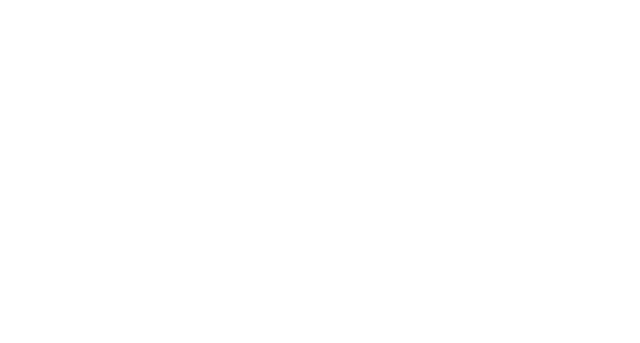
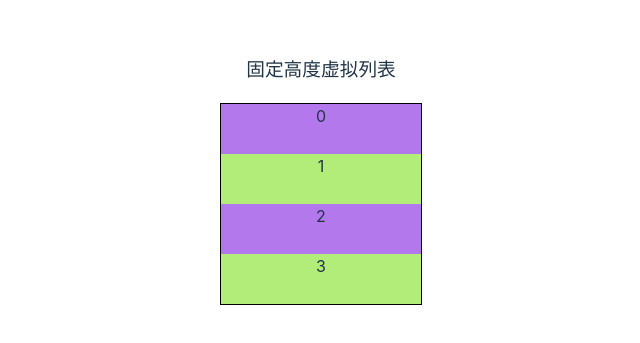
Before and after one commit to HduSy/my-vite-app, a Vue app: page /#/virtual-list in a window 1280 px wide. Before the commit this address had no page. Shown: the part 229-572 px from the top of the page, without its empty margins (319-959 px from the left). Built offline with nearby package versions, Linux system fonts and the light colour scheme.

Commit message:
feat: 虚拟列表

```diff
--- a/src/components/HelloWorld.vue
+++ b/src/components/HelloWorld.vue
@@ -27,7 +27,10 @@ document.addEventListener('visibilitychange', (event) => {
   </div>
   <h3>动画示例目录</h3>
   <div class="dir">
+    <!-- other -->
     <router-link to="/video">Video</router-link>
+    <router-link to="/virtual-list">虚拟列表</router-link>
+    <!-- animation -->
     <router-link to="/pixi-spine-demo">Pixi Spine Animation</router-link>
     <router-link to="/spine-player-demo">Spine Player</router-link>
     <router-link to="/svga-demo">SVGA</router-link>
--- /dev/null
+++ b/src/components/VirtualScroll/components/FixedHeightListComp.vue
@@ -0,0 +1,91 @@
+<script setup lang="ts">
+import { StyleValue, computed, defineProps, onMounted, onUnmounted, ref } from 'vue';
+
+import { throttle } from '@utils';
+
+const props = defineProps({
+  width: Number,
+  height: Number,
+  itemHeight: Number,
+  listData: Array<number>
+})
+
+const containerRef = ref<HTMLDivElement>()
+const currentScollTop = ref(0)
+const visiableData = ref<Array<number>>([])
+
+const {width = 200, height = 200, itemHeight = 25, listData = []} = props
+
+// 外部容器高度
+const containerStyle: StyleValue = {
+  position: 'relative',
+  width: `${width}px`,
+  height: `${height}px`,
+  overflow: 'auto',
+}
+
+// listData所有元素撑起盒子的实际高度
+const contentStyle: StyleValue = {
+  width: '100%',
+  height: `${itemHeight * listData?.length}px`
+}
+
+const itemStyle = computed((index: number):StyleValue => ({
+  position: 'absolute',
+  width: '100%',
+  height: `${itemHeight}px`,
+  top: itemHeight * index,
+  backgroundColor: index % 2 === 0 ? `#b478ed`:`#b1ed78`
+}))
+
+const styles = ref<Array<StyleValue>>()
+
+const updateVisiableItems = () => {
+  const visiableIndex = Math.floor(currentScollTop.value/ itemHeight) // 可视区开始索引
+  const startIndex = Math.max(0, visiableIndex - 5) // 上缓冲区
+  const visiableSize = Math.ceil(height/itemHeight) // 可视区item数
+  const endIndex = Math.min(listData.length, startIndex + visiableSize + 10) // 下缓冲区
+  visiableData.value = listData.slice(startIndex, endIndex)
+  // 动态计算item style.top
+  const arr = [] as any
+  for(let i = startIndex; i <= endIndex; i++) {
+    arr.push({
+      position: 'absolute',
+      width: '100%',
+      height: `${itemHeight}px`,
+      top: `${itemHeight * i}px`,
+      backgroundColor: i % 2 === 0 ? `#b478ed`:`#b1ed78`
+    })
+  }
+  styles.value = arr
+}
+// scroll事件节流，频繁触发，回调函数每100s内只执行一次
+const containerScrollTop = throttle(() => {
+  currentScollTop.value = containerRef.value?.scrollTop || containerRef.value?.scrollTop || 0
+  updateVisiableItems()
+}, 100)
+
+
+
+onMounted(() => {
+  updateVisiableItems()
+  containerRef.value?.addEventListener('scroll', containerScrollTop, false)
+})
+onUnmounted(() => {
+  containerRef.value?.removeEventListener('scroll', containerScrollTop, false)
+})
+</script>
+
+<template>
+  <div ref="containerRef" :style="containerStyle">
+    <div :style="contentStyle">
+      <div v-for="(item, index) in visiableData" :style="styles[index]">
+        {{ item }}
+      </div>
+    </div>
+  </div>
+</template>
+
+<style scoped lang="scss">
+
+</style>
--- /dev/null
+++ b/src/components/VirtualScroll/index.vue
@@ -0,0 +1,28 @@
+<script lang="ts">
+import { defineComponent } from 'vue';
+import FixedHeightListComp from './components/FixedHeightListComp.vue';
+
+export default defineComponent({
+  components: { FixedHeightListComp },
+  setup(props, context) {
+    const listData = [...new Array(10000).keys()]
+    return {
+      listData
+    }
+  }
+})
+
+</script>
+
+<template>
+  <div>
+    <h3>固定高度虚拟列表</h3>
+    <FixedHeightListComp class="list" :width="200" :height="200" :item-height="50" :list-data="listData" />
+  </div>
+</template>
+
+<style scoped lang="scss">
+.list {
+  border: 1px solid black;
+}
+</style>
--- a/src/router/index.ts
+++ b/src/router/index.ts
@@ -1,26 +1,36 @@
 
 import { createRouter, createWebHashHistory } from 'vue-router'
+// index
 const HelloWorld = () => import('../components/HelloWorld.vue')
+// other
 const Video  = () => import('../components/VideoItem.vue')
 const CSSModule = () => import('../components/CSSModule.vue')
+const VirtualScroll  = () => import('../components/VirtualScroll/index.vue')
+
+// animation
 const PixiSpineAnime = () => import('../components/PixiSpineAnime.vue')
 const SpinePlayerAnime = () => import('../components/SpinePlayerAnime.vue')
 const SVGAAnime = ()=>import('../components/SVGAAnime.vue')
 const LottieAnime  = () => import('../components/LottieDemo.vue')
 const MatchLottery = () => import('../components/MatchLottery.vue')
-
 const BiliLottery = () => import('../components/9Lottery//index.vue')
 
+
 const routes = [
+  // index
   {path: '/', component: HelloWorld},
+  // other
   {path:'/video', component: Video},
   {path: '/css-module', component: CSSModule},
+  {path: '/virtual-list', component: VirtualScroll},
+  // animation
   {path: '/pixi-spine-demo', component: PixiSpineAnime},
   {path: '/spine-player-demo', component: SpinePlayerAnime},
   {path: '/svga-demo', component: SVGAAnime},
   {path: '/lottie-demo', component: LottieAnime},
   {path: '/match-lottery', component: MatchLottery},
-  {path: '/9-lottery', component: BiliLottery}
+  {path: '/9-lottery', component: BiliLottery},
+
 ]
 
 const router = createRouter({
--- a/src/utils/index.ts
+++ b/src/utils/index.ts
@@ -4,6 +4,7 @@
 export { base64toBlob } from './base64-blob.ts';
 export { getCoordinate } from './getCoordinate.ts';
 export { showToast } from './showToast.ts';
+export { throttle } from './throttle';
 
 export function fire(name: string, res: any) {
   // EventEmitter.emit(name, res)
--- /dev/null
+++ b/src/utils/throttle.ts
@@ -0,0 +1,12 @@
+// 节流
+
+export function throttle(cb, time) {
+  let timer = null
+  return () => {
+    if(timer) return
+    timer = setTimeout(() => {
+      cb&&cb()
+      timer = null
+    }, time)
+  }
+}
--- a/vite.base.config.js
+++ b/vite.base.config.js
@@ -21,7 +21,8 @@ export default defineConfig({
     alias: {
       '@': './src',
       '@assets': path.resolve(__dirname, './src/assets'),
-      '@components': path.resolve(__dirname, './src/components')
+      '@components': path.resolve(__dirname, './src/components'),
+      '@utils': path.resolve(__dirname, './src/utils')
     }
   },
   optimizeDeps: {
```
Also changed, not shown: src/components/VirtualScroll/components/DynamicHeightListComp.vue (added, +13 -0 lines), src/components/VirtualScroll/components/InFixedHeightListComp.vue (added, +14 -0 lines), shim.d.ts (line endings or trailing spaces).
